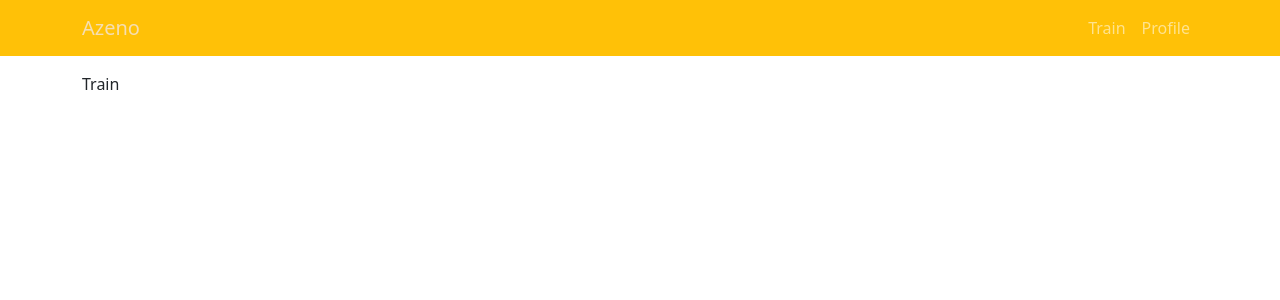
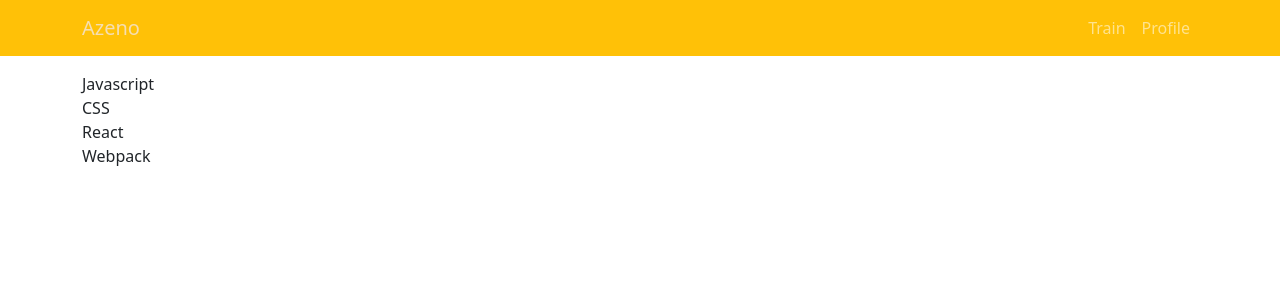
Before and after one commit to AndrewLyko/azeno, a React app: page /train in a window 1280 px wide. Shown: the top 300 px of the page. Built offline with nearby package versions, Linux system fonts and the light colour scheme; data requests are answered from the project's data file.

Commit message:
get data from backend api and render it using train component

```diff
--- a/backend_api/db.json
+++ b/backend_api/db.json
@@ -4,5 +4,35 @@
       "id": 0,
       "name": "Lech"
     }
+  ],
+  "sets": [
+    {
+      "name": "Javascript",
+      "id": 1,
+      "level": "junior",
+      "quantity": 130,
+      "image": "js.png"
+    },
+    {
+      "name": "CSS",
+      "id": 2,
+      "level": "junior",
+      "quantity": 10,
+      "image": "css.png"
+    },
+    {
+      "name": "React",
+      "id": 3,
+      "level": "junior",
+      "quantity": 420,
+      "image": "react.png"
+    },
+    {
+      "name": "Webpack",
+      "id": 4,
+      "level": "mid",
+      "quantity": 99,
+      "image": "webpack.png"
+    }
   ]
 }
--- a/src/components/Train/Train.jsx
+++ b/src/components/Train/Train.jsx
@@ -1,7 +1,28 @@
-import React from 'react';
+import React, { useEffect, useState } from 'react';
+import Card from '../card/Card';
 
-function Train(props) {
-    return <div>Train</div>;
+function Train() {
+    const [cards, setCards] = useState([]);
+
+    useEffect(() => {
+        getSets().then((data) => setCards(data));
+    }, []);
+
+    async function getSets() {
+        const url = 'http://localhost:3010';
+        const endpoint = 'sets';
+        const response = await fetch(`${url}/${endpoint}`);
+
+        return await response.json();
+    }
+
+    return (
+        <div>
+            {cards.map(({ id, name, level, quantity, image }) => (
+                <Card key={id} name={name} level={level} quantity={quantity} image={image} />
+            ))}
+        </div>
+    );
 }
 
 export default Train;
--- /dev/null
+++ b/src/components/card/Card.jsx
@@ -0,0 +1,7 @@
+import React from 'react';
+
+function Card({ id, name, level, quantity, image }) {
+    return <div>{name}</div>;
+}
+
+export default Card;
```
